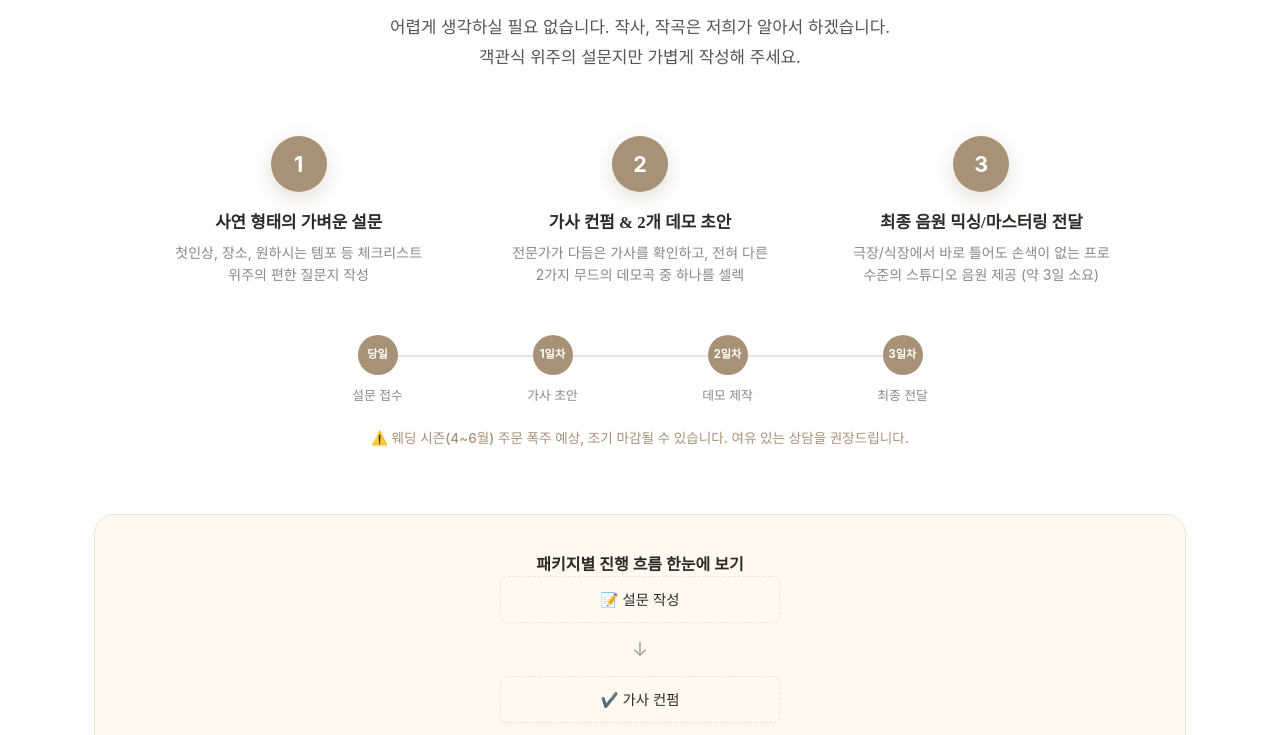
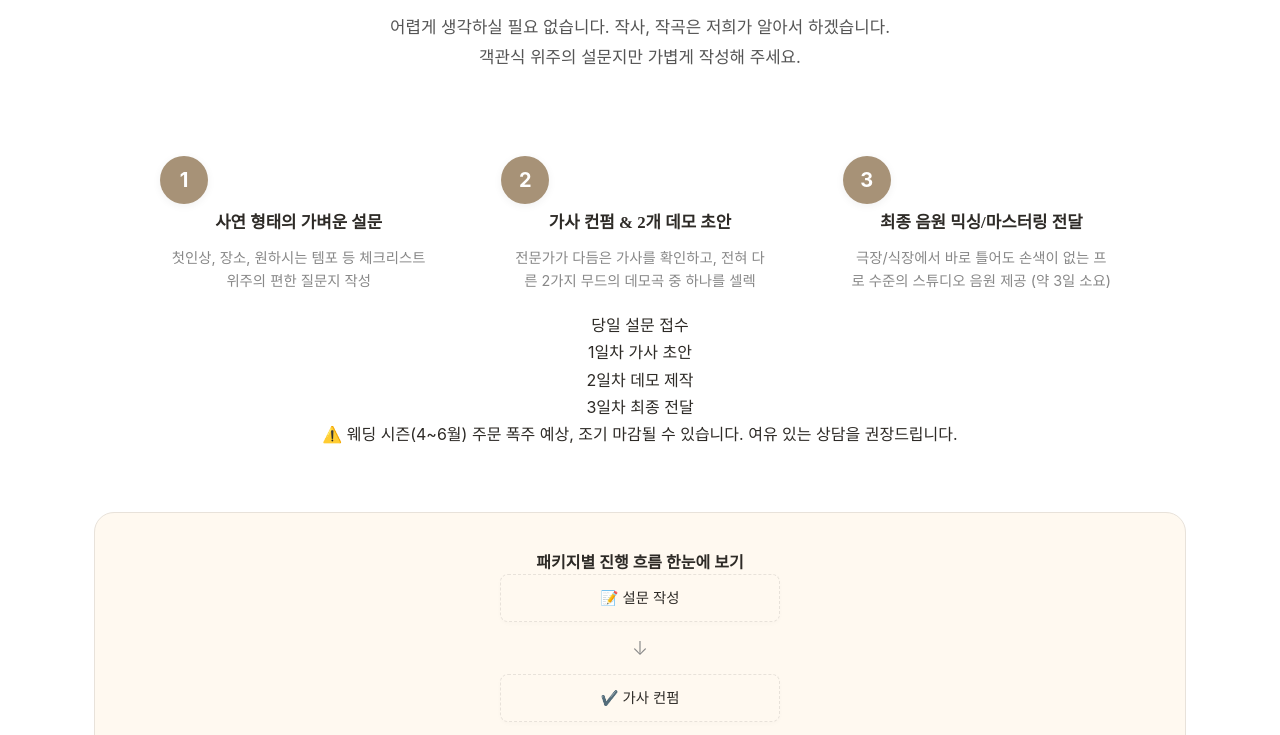
Before and after one commit to uzzano-info/ai-wedding-song2, a website built with Vite: page index.html in a window 1280 px wide. Shown: the part 4980-5715 px from the top of the page. Built offline with nearby package versions, Linux system fonts and the light colour scheme; a web font is replaced by a local one.

Commit message:
UI Simplification: Unified process flow and removed pricing buttons

```diff
--- a/index.html
+++ b/index.html
@@ -395,7 +395,6 @@
               <li><span class="check">✓</span> <span>완곡 (3분 내외) <b>1곡 제공</b></span></li>
               <li><span class="check">✓</span> <span>가사 수정 <b>2회 제공 (가장 안정적)</b></span></li>
             </ul>
-            <a href="https://open.kakao.com/me/sorik" target="_blank" rel="noopener noreferrer" class="btn btn-primary">선택하기</a>
           </article>
 
           <!-- Premium -->
--- a/src/style.css
+++ b/src/style.css
@@ -758,100 +758,54 @@ img {
 
 .process-step {
   text-align: center;
-  position: relative;
+  padding: 20px;
+}
+
+.step-num-wrap {
+  display: flex;
+  flex-direction: column;
+  align-items: center;
+  margin-bottom: 20px;
 }
 
 .step-number {
-  width: 56px;
-  height: 56px;
+  width: 48px;
+  height: 48px;
   background: var(--color-primary);
   color: white;
   border-radius: 50%;
   display: flex;
   align-items: center;
   justify-content: center;
-  font-size: 1.35rem;
+  font-size: 1.25rem;
   font-weight: 700;
-  margin: 0 auto 20px;
-  box-shadow: var(--shadow-primary);
-  position: relative;
-  z-index: 2;
+  margin-bottom: 8px;
+  box-shadow: var(--shadow-sm);
+}
+
+.step-day {
+  font-size: 0.8rem;
+  font-weight: 600;
+  color: var(--color-primary);
+  background: rgba(167, 146, 119, 0.1);
+  padding: 2px 10px;
+  border-radius: 12px;
 }
 
 .process-step h4 {
   font-size: 1.05rem;
-  margin-bottom: 8px;
+  margin-bottom: 12px;
 }
 
 .process-step p {
   color: var(--color-text-muted);
-  font-size: 0.875rem;
+  font-size: 0.9rem;
   line-height: 1.6;
   max-width: 260px;
   margin: 0 auto;
 }
 
-/* === Process Timeline === */
-.process-timeline {
-  margin-top: 48px;
-  text-align: center;
-}
-
-.timeline-bar {
-  display: flex;
-  justify-content: center;
-  align-items: flex-start;
-  gap: 0;
-  max-width: 700px;
-  margin: 0 auto 20px;
-  position: relative;
-}
-
-.timeline-bar::before {
-  content: '';
-  position: absolute;
-  top: 20px;
-  left: 15%;
-  right: 15%;
-  height: 2px;
-  background: var(--color-border);
-}
-
-.timeline-point {
-  display: flex;
-  flex-direction: column;
-  align-items: center;
-  flex: 1;
-  position: relative;
-  z-index: 1;
-}
-
-.timeline-day {
-  display: flex;
-  align-items: center;
-  justify-content: center;
-  width: 40px;
-  height: 40px;
-  border-radius: 50%;
-  background: var(--color-primary);
-  color: white;
-  font-size: 0.7rem;
-  font-weight: 700;
-  margin-bottom: 10px;
-}
-
-.timeline-label {
-  font-size: 0.8rem;
-  color: var(--color-text-muted);
-  white-space: nowrap;
-}
-
-.timeline-notice {
-  font-size: 0.85rem;
-  color: var(--color-primary);
-  font-weight: 500;
-  margin-top: 20px;
-}
+/* === Process Flowchart === */
 
 .process-compare {
   margin-top: 64px;
```
